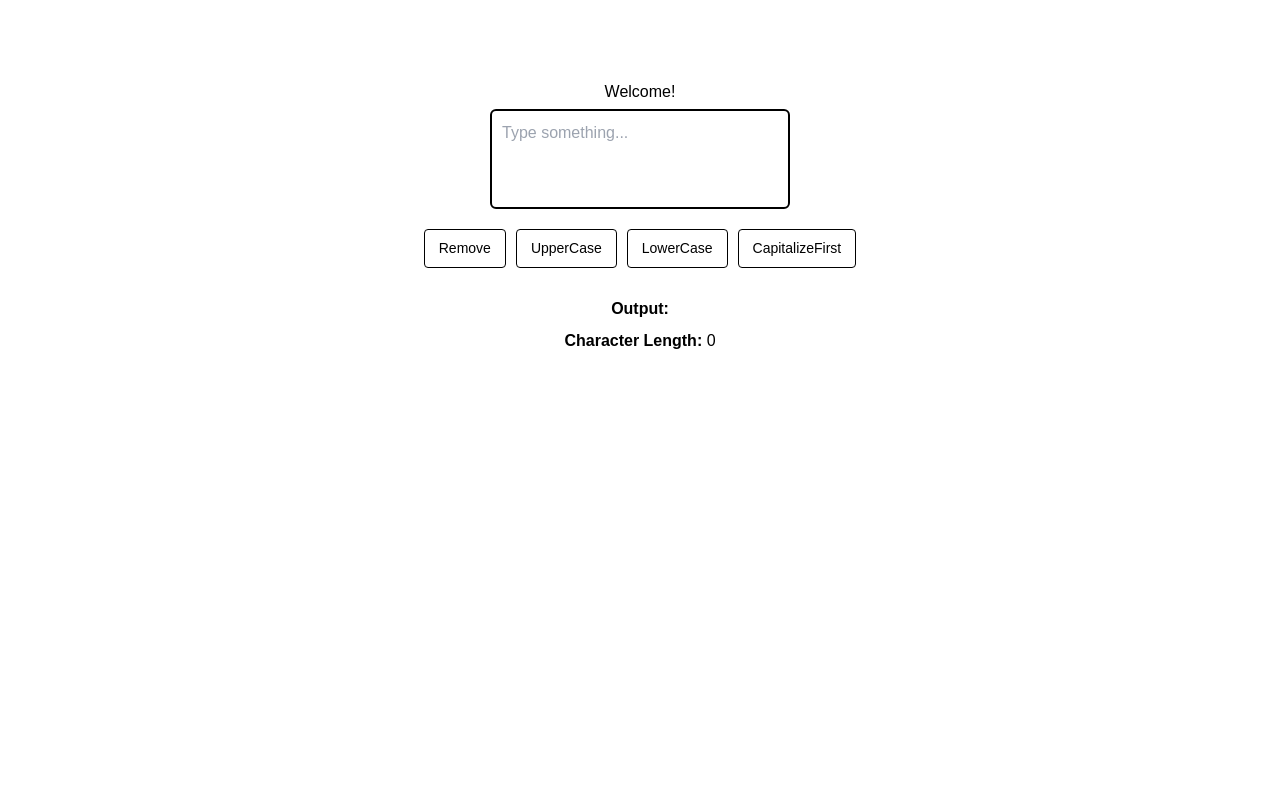
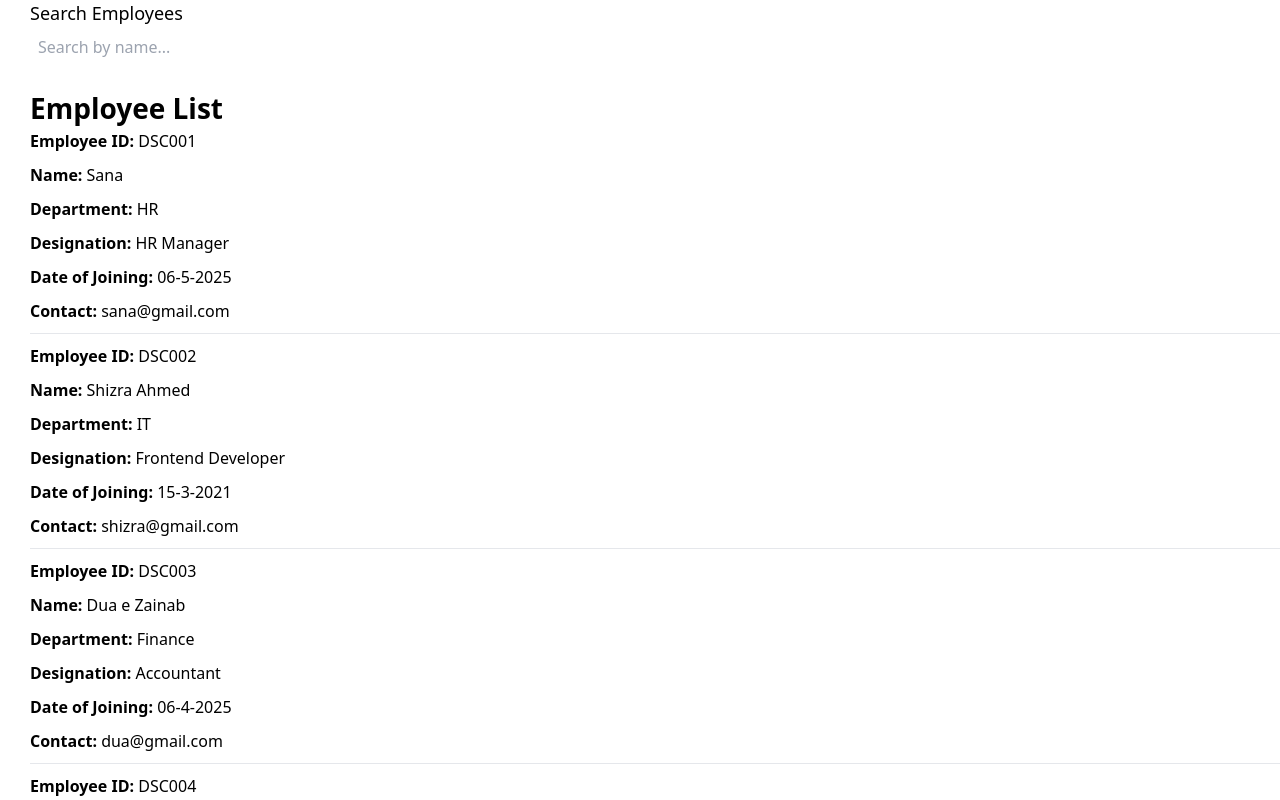
Before and after one commit to syeda-bushra/my-app, a React (Create React App) app: page / in a window 1280 px wide. Shown: the top 800 px of the page. Built offline with nearby package versions, Linux system fonts and the light colour scheme.

Commit message:
EmployeeData

```diff
--- a/src/App.css
+++ /dev/null
@@ -1,56 +0,0 @@
-body {
-  margin: 0;
-  padding: 0;
-  font-family: Arial, sans-serif;
-}
-
-.centered-container {
-  display: flex;
-  flex-direction: column;
-  align-items: center;
-  margin-top: 80px;
-}
-
-h2 {
-  margin-bottom: 5px;
-}
-
-textarea {
-  width: 300px;
-  height: 100px;
-  padding: 10px;
-  font-size: 16px;
-  border-radius: 6px;
-  border: 2px solid black;
-  margin-bottom: 15px;
-  resize: none;
-}
-
-.button-group {
-  display: flex;
-  flex-wrap: wrap;
-  justify-content: center;
-  margin-bottom: 20px;
-}
-
-button {
-  margin: 5px;
-  padding: 8px 14px;
-  font-size: 14px;
-  border: 1px solid black;
-  border-radius: 4px;
-  background-color: white;
-  cursor: pointer;
-}
-
-button:hover {
-  background-color: #f2f2f2;
-}
-
-p {
-  margin: 4px 0;
-}
-
-strong {
-  font-weight: bold;
-}
--- a/src/App.js
+++ b/src/App.js
@@ -1,52 +1,10 @@
-import React, { useState, useEffect } from 'react';
-import './App.css';
+import React from 'react';
+import EmployeeList from './EmployeeList';
 
 function App() {
-  const [inputText, setInputText] = useState('');
-  const [delayedText, setDelayedText] = useState('');
-
-  useEffect(() => {
-    const timer = setTimeout(() => {
-      setDelayedText(inputText);
-    }, 3000);
-
-    return () => clearTimeout(timer);
-  }, [inputText]);
-
-
-
-  const handleRemove = () =>
-    setInputText('');
-  const handleUpperCase = () =>
-    setInputText(inputText.toUpperCase());
-  const handleLowerCase = () =>
-    setInputText(inputText.toLowerCase());
-  const handleCapitalizeFirst = () => {
-    const newText = inputText.charAt(0).toUpperCase() + inputText.slice(1).toLowerCase();
-    setInputText(newText);
-  };
-
   return (
-    <div className="centered-container">
-      <h2>Welcome!</h2>
-      <textarea
-        value={inputText}
-        onChange={(e) => setInputText(e.target.value)}
-        rows="4"
-        cols="40"
-        placeholder="Type something..."
-      />
-
-      <div className="button-group">
-        <button onClick={handleRemove}>Remove</button>
-        <button onClick={handleUpperCase}>UpperCase</button>
-        <button onClick={handleLowerCase}>LowerCase</button>
-        <button onClick={handleCapitalizeFirst}>CapitalizeFirst</button>
-      </div>
-
-      <p><strong>Output:</strong> {delayedText}</p>
-      <p><strong>Character Length:</strong> {inputText.length}</p>
-
+    <div className="App">
+      <EmployeeList />
     </div>
   );
 }
--- /dev/null
+++ b/src/EmployeeList.css
@@ -0,0 +1,20 @@
+div {
+  padding-left: 10px;
+}
+
+ul {
+  list-style-type: none;
+  padding: 0;
+  margin: 0;
+}
+
+li {
+  margin-bottom: 10px;
+  font-size: 16px;
+}
+h1 {
+  font-size: 18px;
+}
+h2 {
+  font-size: 28px;
+}
--- /dev/null
+++ b/src/EmployeeList.js
@@ -0,0 +1,132 @@
+import React from 'react';
+import './EmployeeList.css';
+import { useState } from 'react';
+
+const EmployeeList = () => {
+  const [searchEmp, setSearchEmp] = useState('');
+  const employees = [
+    {
+      id: 'DSC001',
+      name: 'Sana',
+      department: 'HR',
+      title: 'HR Manager',
+      joiningDate: '06-5-2025',
+      contact: 'sana@gmail.com',
+    },
+    {
+      id: 'DSC002',
+      name: 'Shizra Ahmed',
+      department: 'IT',
+      title: 'Frontend Developer',
+      joiningDate: '15-3-2021',
+      contact: 'shizra@gmail.com',
+    },
+    {
+      id: 'DSC003',
+      name: 'Dua e Zainab',
+      department: 'Finance',
+      title: 'Accountant',
+      joiningDate: '06-4-2025',
+      contact: 'dua@gmail.com',
+    },
+    {
+      id: 'DSC004',
+      name: 'Daniyal Hashmi',
+      department: 'IT',
+      title: 'Backend Developer',
+      joiningDate: '02-2-2023',
+      contact: 'daniyal@gmail.com',
+    },
+    {
+      id: 'DSC005',
+      name: 'Sobia Islam',
+      department: 'Marketing',
+      title: 'Marketing Specialist',
+      joiningDate: '23-9-2024',
+      contact: 'sobia@gmail.com',
+    },
+    {
+      id: 'DSC006',
+      name: 'Maira Usman',
+      department: 'HR',
+      title: 'Recruiter',
+      joiningDate: '12-2-2022',
+      contact: 'maira@gmail.com',
+    },
+    {
+      id: 'DSC007',
+      name: 'Abdullah Usman',
+      department: 'IT',
+      title: 'UI/UX Designer',
+      joiningDate: '10-4-2023',
+      contact: 'abdullah@gmail.com',
+    },
+    {
+      id: 'DSC008',
+      name: 'Muskan Abro',
+      department: 'Customer Support',
+      title: 'Support Agent',
+      joiningDate: '04-7-2025',
+      contact: 'muskan@gmail.com',
+    },
+    {
+      id: 'DSC009',
+      name: 'Ayesha Ali',
+      department: 'Sales',
+      title: 'Sales Executive',
+      joiningDate: '09-9-2024',
+      contact: 'ayesha@gmail.com',
+    },
+    {
+      id: 'DSC010',
+      name: 'Syeda Bushra',
+      department: 'IT',
+      title: 'Junior Software Engineer',
+      joiningDate: '1-8-2025',
+      contact: 'bushra@gmail.com',
+    },
+
+
+  ];
+    const filteredEmployees = employees.filter(employee =>
+    employee.name.toLowerCase().includes(searchEmp.toLowerCase())
+
+  );
+
+  return (
+
+    <div>
+      <h1>Search Employees</h1>
+
+      <input
+        type="text"
+        placeholder="Search by name..."
+        value={searchEmp}
+        onChange={(e) => setSearchEmp(e.target.value)}
+        style={{ padding: '8px', marginBottom: '20px', width: '100%', maxWidth: '400px' }}
+      />
+      <h2><strong>Employee List</strong></h2>
+<ul>
+        {filteredEmployees.length > 0 ? (
+          filteredEmployees.map((employee) => (
+            <li key={employee.id}>
+              <ul>
+                <li><strong>Employee ID:</strong> {employee.id}</li>
+                <li><strong>Name:</strong> {employee.name}</li>
+                <li><strong>Department:</strong> {employee.department}</li>
+                <li><strong>Designation:</strong> {employee.title}</li>
+                <li><strong>Date of Joining:</strong> {employee.joiningDate}</li>
+                <li><strong>Contact:</strong> {employee.contact}</li>
+              </ul>
+              <hr />
+            </li>
+          ))
+        ) : (
+          <li>No employees found.</li>
+        )}
+      </ul>
+    </div>
+  );
+};
+
+export default EmployeeList;
```
